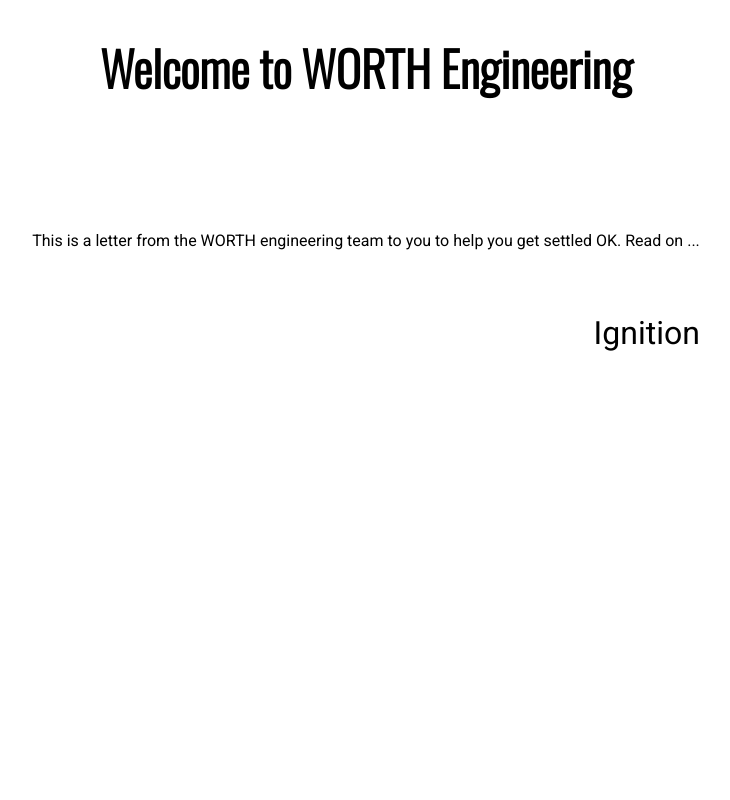
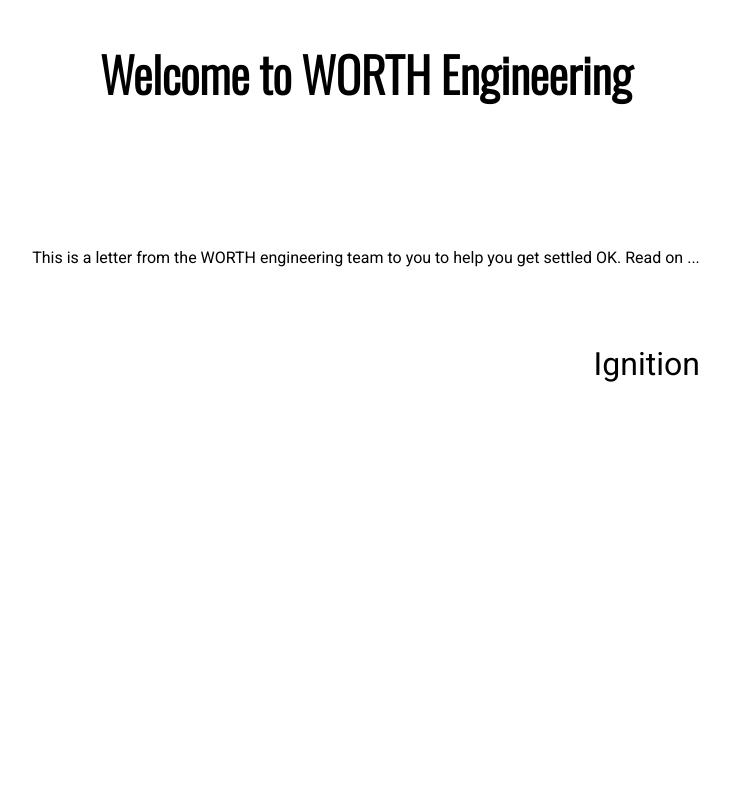
Before and after one commit to worthinternetsystems/new-starter, a Next.js app: page / in a window 1280 px wide. Shown: the top 800 px of the page, without its empty margins (274-1004 px from the left). Built offline with nearby package versions, Linux system fonts and the light colour scheme.

Commit message:
Adjust line-height and font-size

```diff
--- a/styles.css
+++ b/styles.css
@@ -170,9 +170,11 @@ code {
 
 html,
 body {
+  font-family: Roboto, sans-serif;
+  font-size: 16px;
+  line-height: 1.75;
+  margin: 0;
   padding: 0;
-  margin: 0;
-  font-family: Roboto, sans-serif;
 }
 h1,
 h2,
```
